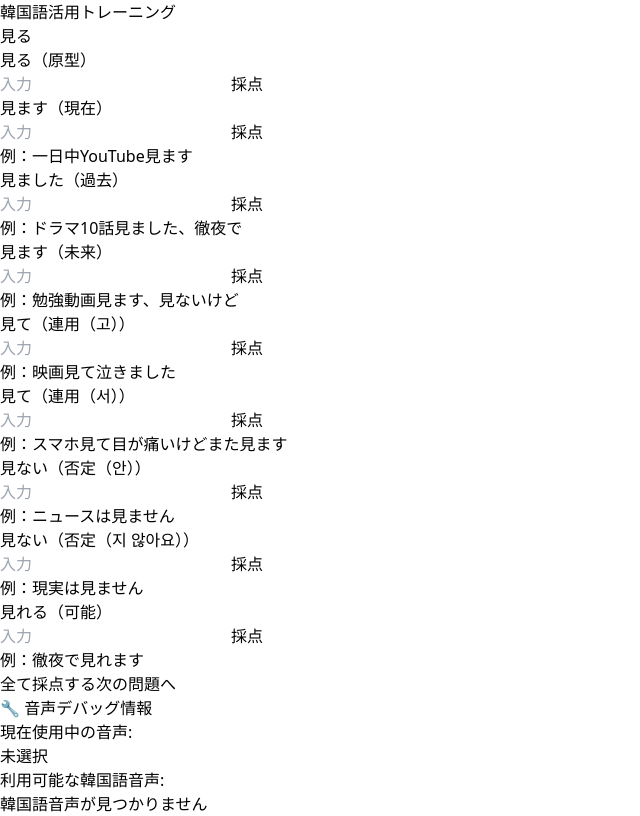
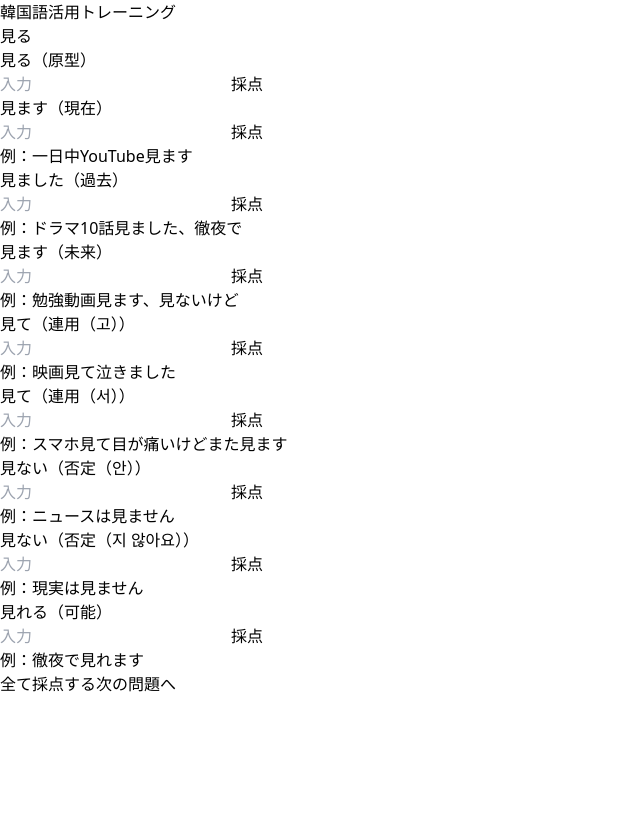
Before and after one commit to thekiai/word-katsuyou, a React (Vite) app: page / in a window 1280 px wide. Shown: the whole page, without its empty margins (0-640 px from the left). Built offline with nearby package versions, Linux system fonts and the light colour scheme.

Commit message:
Revert "音声デバッグ情報を画面に表示するUIを追加"
This reverts commit 1e3996728c17007210bbea4deef7f0dd1bbad518.

```diff
--- a/src/App.tsx
+++ b/src/App.tsx
@@ -3,11 +3,9 @@ import { InputRow } from './components/InputRow';
 import { VerbEntry, ConjugationType, AnswerResult } from './types';
 import { loadVerbs } from './utils/parseCSV';
 import { CONJUGATION_FIELDS } from './constants';
-import { useSpeechSynthesis } from './hooks/useSpeechSynthesis';
 import './App.css';
 
 function App() {
-  const { voices, currentVoice } = useSpeechSynthesis();
   const [verbs, setVerbs] = useState<VerbEntry[]>([]);
   const [currentVerb, setCurrentVerb] = useState<VerbEntry | null>(null);
   const [loading, setLoading] = useState(true);
@@ -251,55 +249,6 @@ function App() {
             </p>
           </div>
         )}
-
-        {/* Voice Debug Section */}
-        <div className="mt-4 bg-yellow-50 rounded-lg p-4 border border-yellow-200">
-          <h3 className="text-sm font-bold text-gray-800 mb-2">🔧 音声デバッグ情報</h3>
-
-          <div className="mb-3">
-            <p className="text-xs font-semibold text-gray-700 mb-1">現在使用中の音声:</p>
-            <p className="text-sm text-gray-900 bg-white px-2 py-1 rounded border border-gray-200">
-              {currentVoice || '未選択'}
-            </p>
-          </div>
-
-          <div>
-            <p className="text-xs font-semibold text-gray-700 mb-1">利用可能な韓国語音声:</p>
-            <div className="space-y-1 max-h-40 overflow-y-auto">
-              {voices
-                .filter((voice) => voice.lang === 'ko-KR' || voice.lang.startsWith('ko'))
-                .map((voice, index) => {
-                  const nameLower = voice.name.toLowerCase();
-                  const isYunaPremium = nameLower.includes('yuna') && nameLower.includes('premium');
-                  const isYuna = nameLower.includes('yuna');
-                  const isSiri = nameLower.includes('siri');
-
-                  return (
-                    <div
-                      key={index}
-                      className={`text-xs px-2 py-1 rounded border ${
-                        isYunaPremium
-                          ? 'bg-green-100 border-green-300 font-bold'
-                          : isYuna
-                          ? 'bg-blue-100 border-blue-300'
-                          : isSiri
-                          ? 'bg-purple-100 border-purple-300'
-                          : 'bg-white border-gray-200'
-                      }`}
-                    >
-                      {voice.name} ({voice.lang})
-                      {isYunaPremium && ' ⭐ Yuna Premium'}
-                      {!isYunaPremium && isYuna && ' ✨ Yuna'}
-                      {isSiri && ' 🎤 Siri'}
-                    </div>
-                  );
-                })}
-              {voices.filter((voice) => voice.lang === 'ko-KR' || voice.lang.startsWith('ko')).length === 0 && (
-                <p className="text-xs text-gray-500 italic">韓国語音声が見つかりません</p>
-              )}
-            </div>
-          </div>
-        </div>
       </div>
     </div>
   );
```
